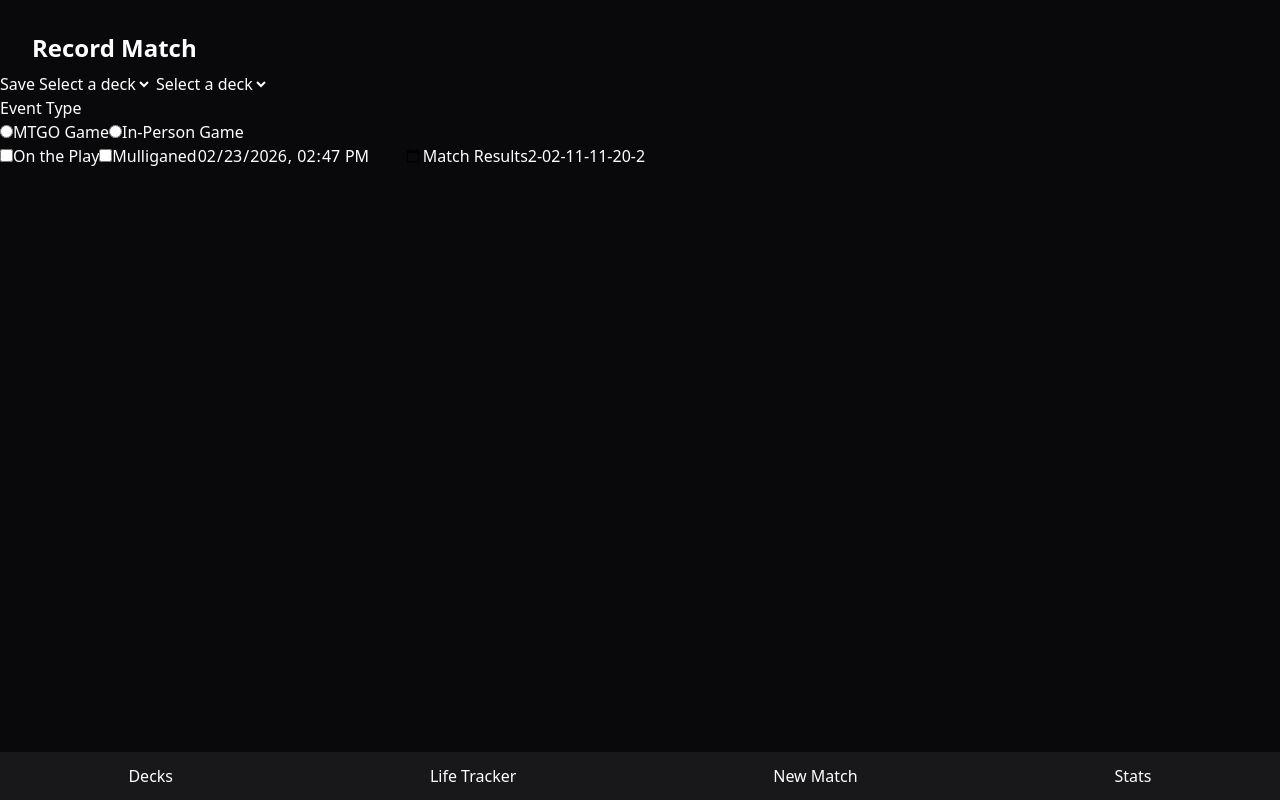
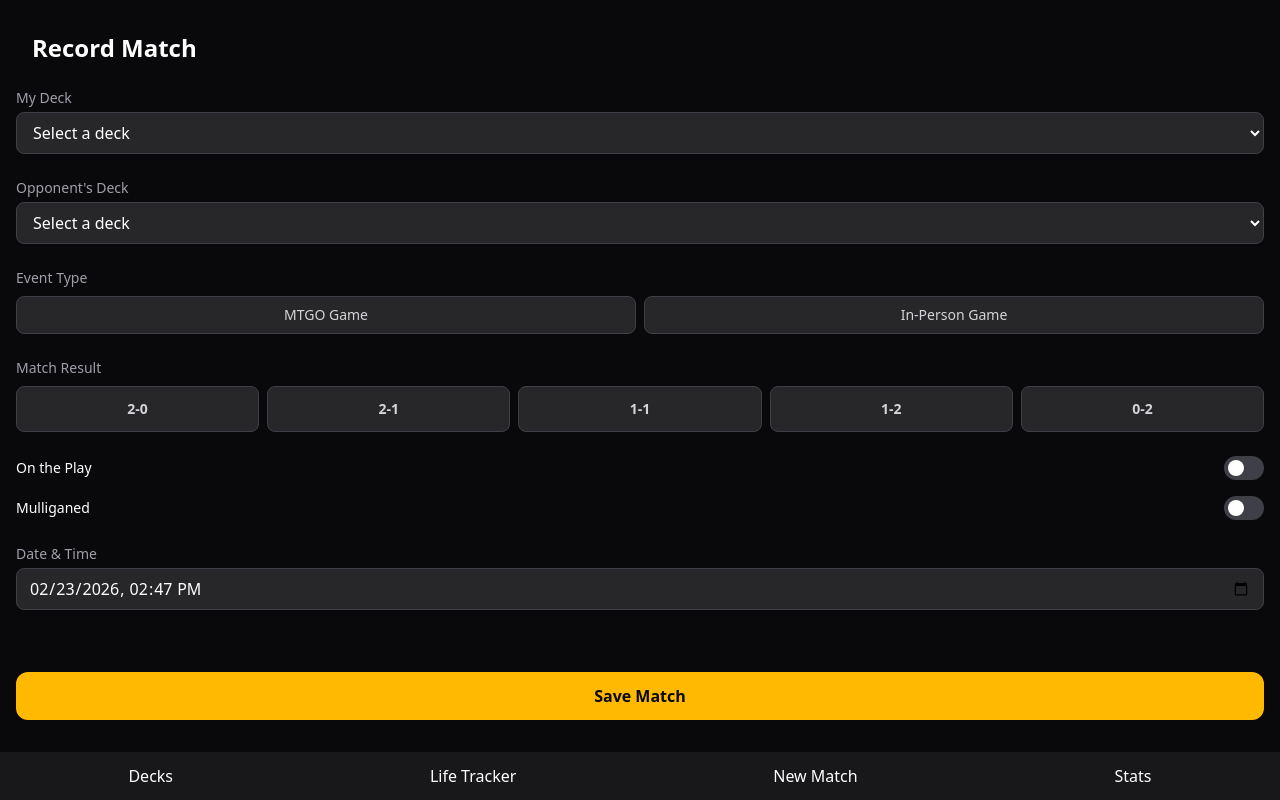
Before and after one commit to larabc/mtg-tracker, a React (Vite) app in the folder mtg-tracker/: page /new-match in a window 1280 px wide. Built offline with nearby package versions, Linux system fonts and the light colour scheme.

Commit message:
Add styles to new match page

```diff
--- a/mtg-tracker/src/pages/NewMatch.tsx
+++ b/mtg-tracker/src/pages/NewMatch.tsx
@@ -6,6 +6,18 @@ import { useState } from "react";
 import { MULLIGAN_OPTIONS } from "../utils/mulliganOptions";
 import { MATCH_RESULTS } from "../utils/matchResult";
 import { useNavigate } from "react-router-dom";
+
+const RESULT_STYLE: Record<string, { base: string; selected: string }> = {
+    '2-0': { base: 'border-zinc-700 text-zinc-300', selected: 'border-green-500 bg-green-500/20 text-green-400' },
+    '2-1': { base: 'border-zinc-700 text-zinc-300', selected: 'border-green-500 bg-green-500/20 text-green-400' },
+    '1-1': { base: 'border-zinc-700 text-zinc-300', selected: 'border-amber-400 bg-amber-400/20 text-amber-400' },
+    '1-2': { base: 'border-zinc-700 text-zinc-300', selected: 'border-red-500 bg-red-500/20 text-red-400' },
+    '0-2': { base: 'border-zinc-700 text-zinc-300', selected: 'border-red-500 bg-red-500/20 text-red-400' },
+}
+
+const inputClass = "w-full bg-zinc-800 text-white rounded-lg px-3 py-2 outline-none border border-zinc-700 focus:border-amber-400";
+const labelClass = "text-zinc-400 text-sm";
+const errorClass = "text-red-400 text-xs mt-1";
 
 export default function NewMatch() {
 
@@ -70,57 +82,170 @@ export default function NewMatch() {
     return (
         <>
             <Header title="Record Match" />
-            <button onClick={handleMatchCreation}>Save</button>
-            <label htmlFor="deck-select"></label>
-            <select name="deckId" id="deck-select" value={matchData.deckId} onChange={handleInputChange}>
+
+            <div className="flex flex-col gap-6 px-4 pb-28 pt-4">
+
+                {/* My Deck */}
+                <div className="flex flex-col gap-1">
+                    <label htmlFor="deck-select" className={labelClass}>My Deck</label>
+                    <select
+                        name="deckId"
+                        id="deck-select"
+                        value={matchData.deckId}
+                        onChange={handleInputChange}
+                        className={`${inputClass} ${errors.deckId ? 'border-red-500' : ''}`}
+                    >
                         <option value="">Select a deck</option>
                         {decks.map(deck => (
                             <option key={deck.id} value={deck.id}>{deck.name} ({deck.format})</option>
                         ))}
                     </select>
-            {errors.deckId && <span>{errors.deckId}</span>}
-            <select name="opponentDeckId" id="opponent-deck-select" value={matchData.opponentDeckId} onChange={handleInputChange}>
+                    {errors.deckId && <span className={errorClass}>{errors.deckId}</span>}
+                </div>
+
+                {/* Opponent's Deck */}
+                <div className="flex flex-col gap-1">
+                    <label htmlFor="opponent-deck-select" className={labelClass}>Opponent's Deck</label>
+                    <select
+                        name="opponentDeckId"
+                        id="opponent-deck-select"
+                        value={matchData.opponentDeckId}
+                        onChange={handleInputChange}
+                        className={`${inputClass} ${errors.opponentDeckId ? 'border-red-500' : ''}`}
+                    >
                         <option value="">Select a deck</option>
                         {decks.map(deck => (
                             <option key={deck.id} value={deck.id}>{deck.name} ({deck.format})</option>
                         ))}
                     </select>
-            {errors.opponentDeckId && <span>{errors.opponentDeckId}</span>}
-            <fieldset>
-                <legend>Event Type</legend>
-                <input type="radio" name="eventType" value="MTGO Game" id="mtgo" onChange={handleInputChange} />
-                <label htmlFor="mtgo">MTGO Game</label>
-                <input type="radio" name="eventType" value="In-Person Game" id="in-person" onChange={handleInputChange} />
-                <label htmlFor="in-person">In-Person Game</label>
-                {errors.eventType && <span>{errors.eventType}</span>}
+                    {errors.opponentDeckId && <span className={errorClass}>{errors.opponentDeckId}</span>}
+                </div>
 
-            </fieldset>
-            <input type="checkbox" id="on-the-play" name="onThePlay" onChange={handleCheckboxChange} />
-            <label htmlFor="on-the-play">On the Play</label>
-            <input type="checkbox" id="mulligan" name="mulligan" onChange={handleCheckboxChange} />
-            <label htmlFor="mulligan">Mulliganed</label>
+                {/* Event Type */}
+                <div className="flex flex-col gap-2">
+                    <span className={labelClass}>Event Type</span>
+                    <div className="flex gap-2">
+                        {(['MTGO Game', 'In-Person Game'] as EventType[]).map(type => (
+                            <label
+                                key={type}
+                                className={`flex-1 text-center py-2 rounded-lg border cursor-pointer text-sm font-medium transition-colors ${
+                                    matchData.eventType === type
+                                        ? 'border-amber-400 bg-amber-400/20 text-amber-400'
+                                        : 'border-zinc-700 text-zinc-300 bg-zinc-800'
+                                }`}
+                            >
+                                <input
+                                    type="radio"
+                                    name="eventType"
+                                    value={type}
+                                    onChange={handleInputChange}
+                                    className="sr-only"
+                                />
+                                {type}
+                            </label>
+                        ))}
+                    </div>
+                    {errors.eventType && <span className={errorClass}>{errors.eventType}</span>}
+                </div>
+
+                {/* Match Result */}
+                <div className="flex flex-col gap-2">
+                    <span className={labelClass}>Match Result</span>
+                    <div className="flex gap-2">
+                        {MATCH_RESULTS.map(result => {
+                            const style = RESULT_STYLE[result];
+                            const isSelected = matchData.result === result;
+                            return (
+                                <button
+                                    key={result}
+                                    onClick={() => handleResultSelect(result)}
+                                    className={`flex-1 py-3 rounded-lg border font-bold text-sm transition-colors ${
+                                        isSelected ? style.selected : `${style.base} bg-zinc-800`
+                                    }`}
+                                >
+                                    {result}
+                                </button>
+                            );
+                        })}
+                    </div>
+                    {errors.result && <span className={errorClass}>{errors.result}</span>}
+                </div>
+
+                {/* Toggles */}
+                <div className="flex flex-col gap-4">
+
+                    {/* On the Play */}
+                    <label className="flex items-center justify-between cursor-pointer">
+                        <span className="text-white text-sm">On the Play</span>
+                        <div className="relative">
+                            <input
+                                type="checkbox"
+                                name="onThePlay"
+                                onChange={handleCheckboxChange}
+                                className="sr-only peer"
+                            />
+                            <div className="w-10 h-6 bg-zinc-700 rounded-full peer-checked:bg-amber-400 transition-colors" />
+                            <div className="absolute top-1 left-1 w-4 h-4 bg-white rounded-full transition-transform peer-checked:translate-x-4" />
+                        </div>
+                    </label>
+
+                    {/* Mulligan */}
+                    <label className="flex items-center justify-between cursor-pointer">
+                        <span className="text-white text-sm">Mulliganed</span>
+                        <div className="relative">
+                            <input
+                                type="checkbox"
+                                name="mulligan"
+                                onChange={handleCheckboxChange}
+                                className="sr-only peer"
+                            />
+                            <div className="w-10 h-6 bg-zinc-700 rounded-full peer-checked:bg-amber-400 transition-colors" />
+                            <div className="absolute top-1 left-1 w-4 h-4 bg-white rounded-full transition-transform peer-checked:translate-x-4" />
+                        </div>
+                    </label>
+
+                    {/* Mulligan To */}
                     {matchData.mulligan && (
-                <>
-                    <span>Mulligan to</span>
-                    <select name="mulliganTo" id="mulligan-select" onChange={handleInputChange}>
+                        <div className="flex flex-col gap-1">
+                            <label htmlFor="mulligan-select" className={labelClass}>Mulligan To</label>
+                            <select
+                                name="mulliganTo"
+                                id="mulligan-select"
+                                onChange={handleInputChange}
+                                className={inputClass}
+                            >
                                 {MULLIGAN_OPTIONS.map(option => (
-                            <option key={option} value={option}>{option}</option>
+                                    <option key={option} value={option}>{option} cards</option>
                                 ))}
                             </select>
-                </>
+                        </div>
                     )}
-            {/* Show initial date in the input */}
-            <input type="datetime-local" value={matchData.date} name="date" onChange={handleInputChange} />
+                </div>
 
-            {/* Create Match Results Section */}
-            <label htmlFor="match-result">Match Results</label>
-            {
-                MATCH_RESULTS.map(result => (
-                    <button key={result} value={result} className={matchData.result === result ? 'selected' : ''} onClick={() => handleResultSelect(result)}>{result}</button>
-                ))
-            }
-            {errors.result && <span>{errors.result}</span>}
+                {/* Date */}
+                <div className="flex flex-col gap-1">
+                    <label htmlFor="date" className={labelClass}>Date & Time</label>
+                    <input
+                        type="datetime-local"
+                        id="date"
+                        value={matchData.date}
+                        name="date"
+                        onChange={handleInputChange}
+                        className={inputClass}
+                    />
+                </div>
 
+            </div>
+
+            {/* Fixed Save Button */}
+            <div className="fixed bottom-20 left-0 right-0 px-4">
+                <button
+                    onClick={handleMatchCreation}
+                    className="w-full py-3 rounded-xl bg-amber-400 text-zinc-950 font-bold text-base"
+                >
+                    Save Match
+                </button>
+            </div>
         </>
     );
 }
```
Lines whose indentation alone changed are shown as unchanged.
